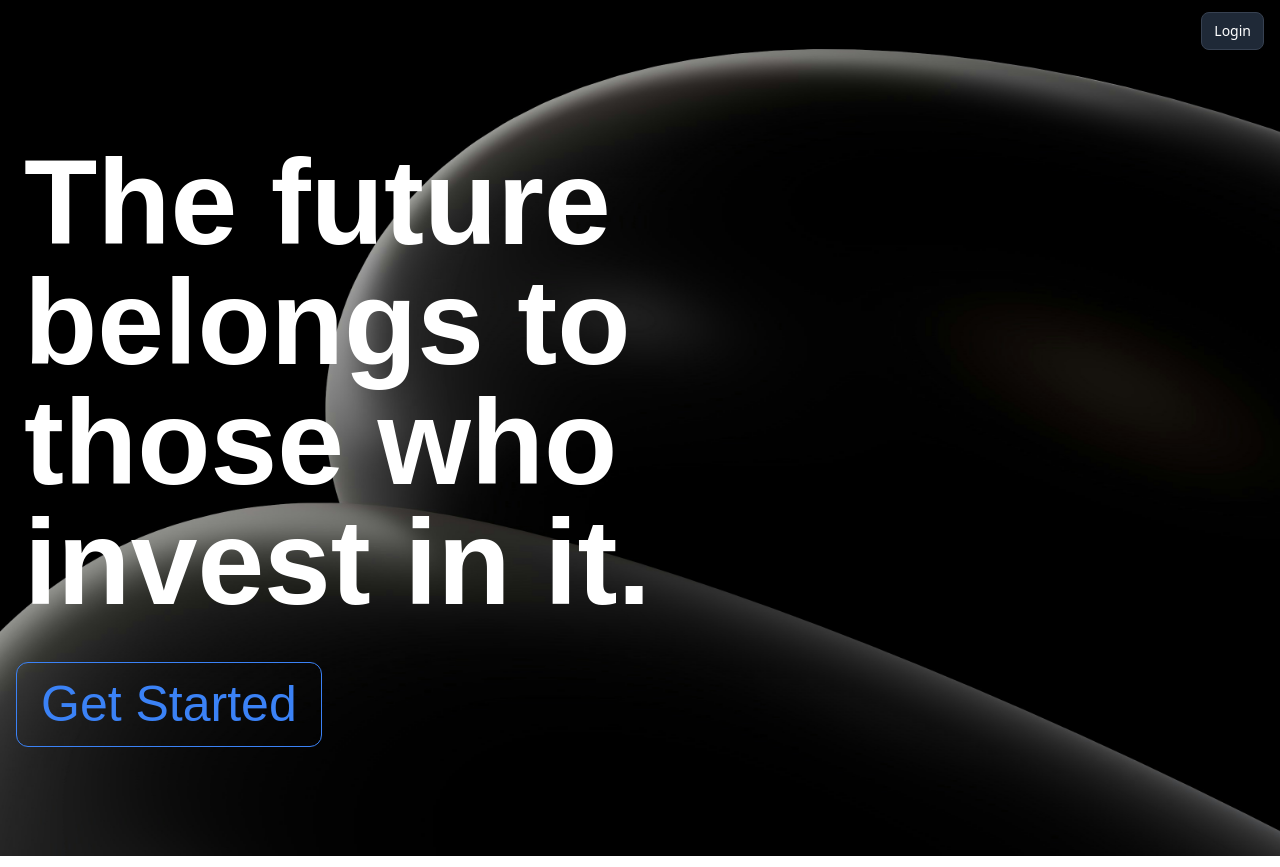
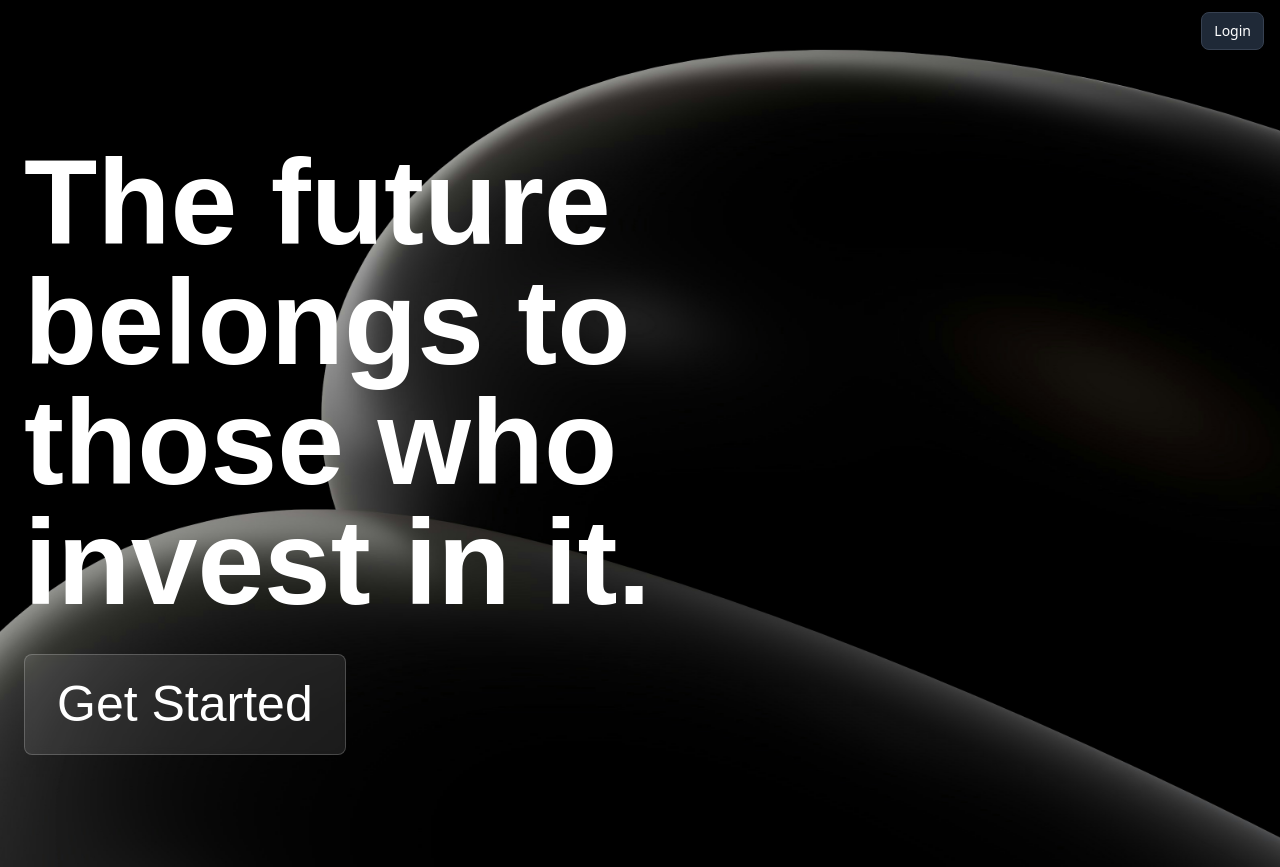
Before and after one commit to cs7-shrey/stock-market-dashboard, a React (Vite) app: page / in a window 1280 px wide. Built offline with nearby package versions, Linux system fonts and the light colour scheme; no server answers.

Commit message:
ui design for landingPage

```diff
--- a/src/routes/LandingPage.jsx
+++ b/src/routes/LandingPage.jsx
@@ -61,7 +61,8 @@ export default function LandingPage() {
                             The future belongs to those who invest in it.
                         </div>
                         <div>
-                            <button className="text-[50px] sm:text-[50px] text-black px-6 py-1 rounded-xl mt-10 hover:text-white border border-blue-700 hover:bg-blue-800 focus:ring-4 focus:outline-none focus:ring-blue-300 font-medium text-sm text-center me-2 mb-2 dark:border-blue-500 dark:text-blue-500 dark:hover:text-white dark:hover:bg-[#0046cc] dark:focus:ring-blue-800"
+                            {/* <button className="text-[50px] sm:text-[50px] text-black px-6 py-1 rounded-xl mt-10 hover:text-white border border-blue-700 hover:bg-blue-800 focus:ring-4 focus:outline-none focus:ring-blue-300 font-medium text-sm text-center me-2 mb-2 dark:border-blue-500 dark:text-blue-500 dark:hover:text-white dark:hover:bg-[#0046cc] dark:focus:ring-blue-800" */}
+                            <button className="px-8 py-3 my-8 mx-2 text-[50px] font-medium text-white bg-white/10 hover:bg-white/20 backdrop-blur-sm border border-white/20 rounded-lg transition-all duration-300 hover:scale-105 hover:shadow-lg hover:shadow-white/10"
                                 style={{
                                     fontFamily: "FK Grotesk Neue, Arial, sans-serif",
                                     lineHeight: "75px",
```
